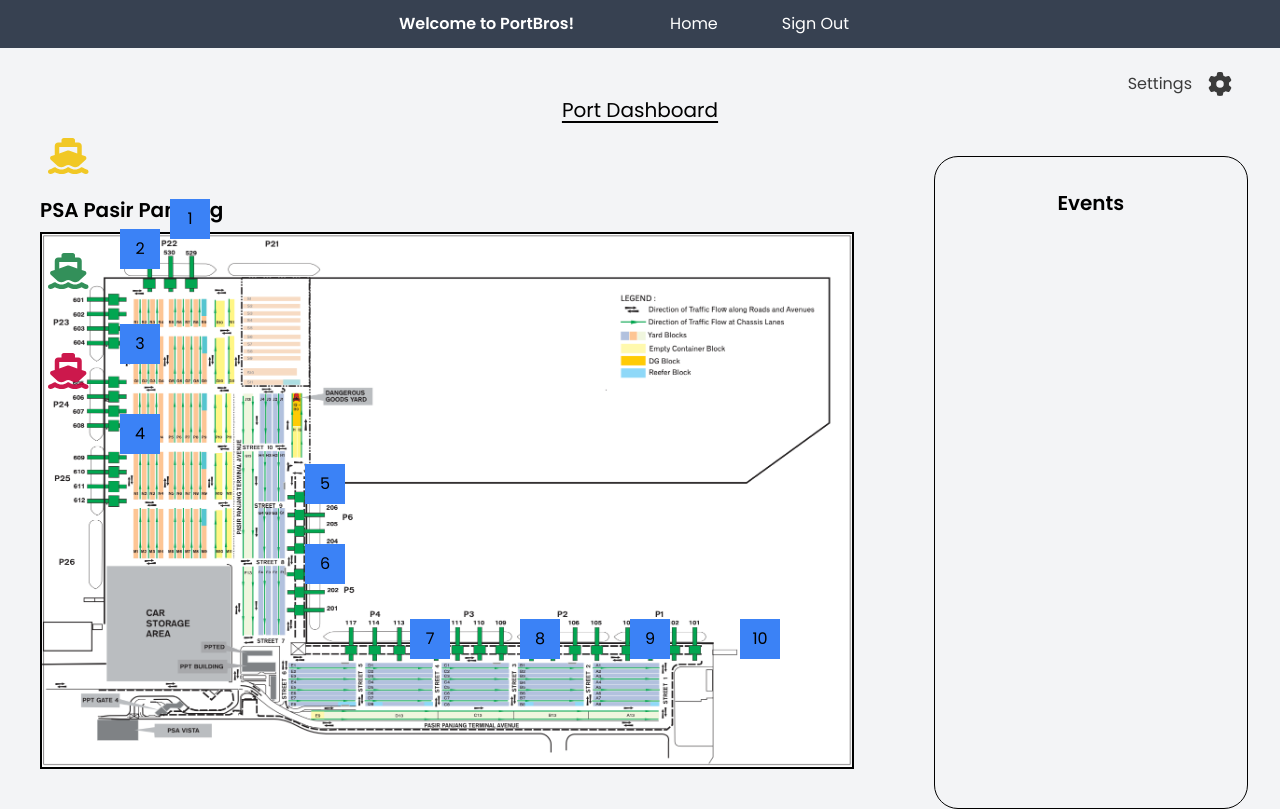
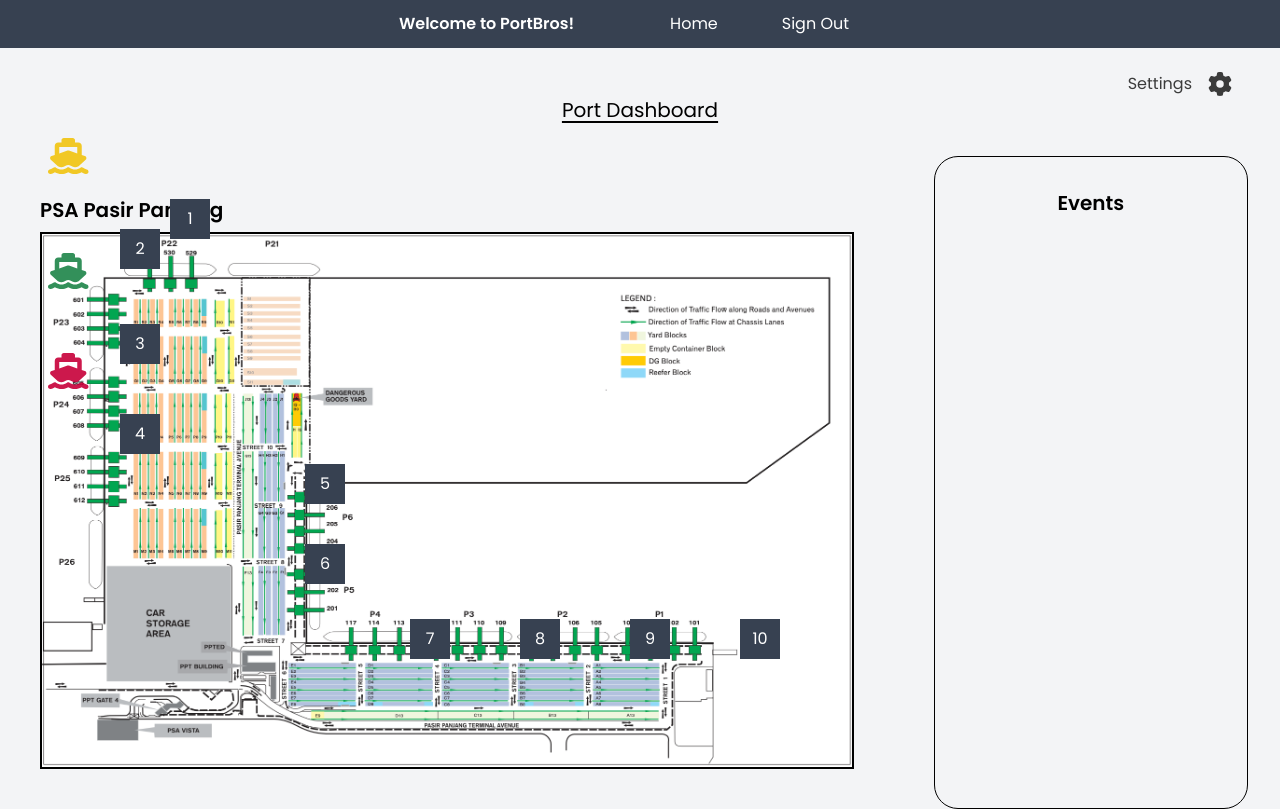
Before and after one commit to dayn-1/PSA-BobsTheBuilders, a Next.js app in the folder port-bros/: page / in a window 1280 px wide. Built offline with nearby package versions, Linux system fonts and the light colour scheme.

Commit message:
berth id can be accessed from berth page

```diff
--- a/port-bros/app/berth/[id]/page.tsx
+++ b/port-bros/app/berth/[id]/page.tsx
@@ -3,6 +3,11 @@
 import { Gantt, ViewMode } from "gantt-task-react";
 import "gantt-task-react/dist/index.css";
 import React from "react";
+import { FC } from "react";
+
+interface pageProps {
+  params: { id: number };
+}
 
 // Define the GanttDataType type to match your data structure
 
@@ -66,8 +71,10 @@
 
 tasks.push(shipTest);
 
-const GanttChartPage = () => {
+const GanttChartPage: FC<pageProps> = ({ params }) => {
   return (
+    <div>
+      <div>Berth {params.id}</div>
       <Box p={4}>
         <Flex justifyContent="space-between" alignItems="center">
           <Heading as="h1" fontSize="3xl">
@@ -83,6 +90,7 @@
           preStepsCount={1}
         />
       </Box>
+    </div>
   );
 };
 
--- a/port-bros/app/page.tsx
+++ b/port-bros/app/page.tsx
@@ -70,52 +70,52 @@
               />
             </div>
             <Link href="/berth" as="/berth/1">
-              <div className="h-10 w-10 bg-blue-500 flex items-center justify-center absolute bottom-[530px] left-[130px]">
+              <div className="h-10 w-10 bg-blue-500 flex items-center justify-center absolute bottom-[530px] left-[130px] bg-gray-700 text-white">
                 1
               </div>
             </Link>
             <Link href="/berth/[id]" as="/berth/2">
-              <div className="h-10 w-10 bg-blue-500 flex items-center justify-center absolute bottom-[500px] left-[80px]">
+              <div className="h-10 w-10 bg-blue-500 flex items-center justify-center absolute bottom-[500px] left-[80px] bg-gray-700 text-white">
                 2
               </div>
             </Link>
             <Link href="/berth" as="/berth/3">
-              <div className="h-10 w-10 bg-blue-500 flex items-center justify-center absolute bottom-[405px] left-[80px]">
+              <div className="h-10 w-10 bg-blue-500 flex items-center justify-center absolute bottom-[405px] left-[80px] bg-gray-700 text-white">
                 3
               </div>
             </Link>
             <Link href="/berth" as="/berth/4">
-              <div className="h-10 w-10 bg-blue-500 flex items-center justify-center absolute bottom-[315px] left-[80px]">
+              <div className="h-10 w-10 bg-blue-500 flex items-center justify-center absolute bottom-[315px] left-[80px] bg-gray-700 text-white">
                 4
               </div>
             </Link>
             <Link href="/berth" as="/berth/5">
-              <div className="h-10 w-10 bg-blue-500 flex items-center justify-center absolute bottom-[265px] left-[265px]">
+              <div className="h-10 w-10 bg-blue-500 flex items-center justify-center absolute bottom-[265px] left-[265px] bg-gray-700 text-white">
                 5
               </div>
             </Link>
             <Link href="/berth" as="/berth/6">
-              <div className="h-10 w-10 bg-blue-500 flex items-center justify-center absolute bottom-[185px] left-[265px]">
+              <div className="h-10 w-10 bg-blue-500 flex items-center justify-center absolute bottom-[185px] left-[265px] bg-gray-700 text-white">
                 6
               </div>
             </Link>
             <Link href="/berth" as="/berth/7">
-              <div className="h-10 w-10 bg-blue-500 flex items-center justify-center absolute bottom-[110px] left-[370px]">
+              <div className="h-10 w-10 bg-blue-500 flex items-center justify-center absolute bottom-[110px] left-[370px] bg-gray-700 text-white">
                 7
               </div>
             </Link>
             <Link href="/berth" as="/berth/8">
-              <div className="h-10 w-10 bg-blue-500 flex items-center justify-center absolute bottom-[110px] left-[480px]">
+              <div className="h-10 w-10 bg-blue-500 flex items-center justify-center absolute bottom-[110px] left-[480px] bg-gray-700 text-white">
                 8
               </div>
             </Link>
             <Link href="/berth" as="/berth/9">
-              <div className="h-10 w-10 bg-blue-500 flex items-center justify-center absolute bottom-[110px] left-[590px]">
+              <div className="h-10 w-10 bg-blue-500 flex items-center justify-center absolute bottom-[110px] left-[590px] bg-gray-700 text-white">
                 9
               </div>
             </Link>
             <Link href="/berth" as="/berth/10">
-              <div className="h-10 w-10 bg-blue-500 flex items-center justify-center absolute bottom-[110px] left-[700px]">
+              <div className="h-10 w-10 bg-blue-500 flex items-center justify-center absolute bottom-[110px] left-[700px] bg-gray-700 text-white">
                 10
               </div>
             </Link>
```
Lines whose indentation alone changed are shown as unchanged.
